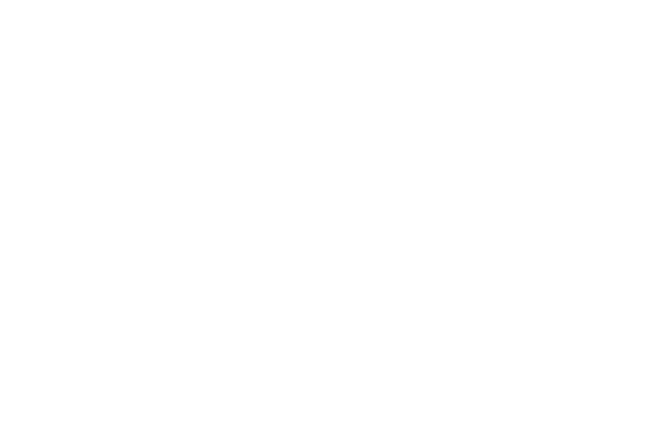
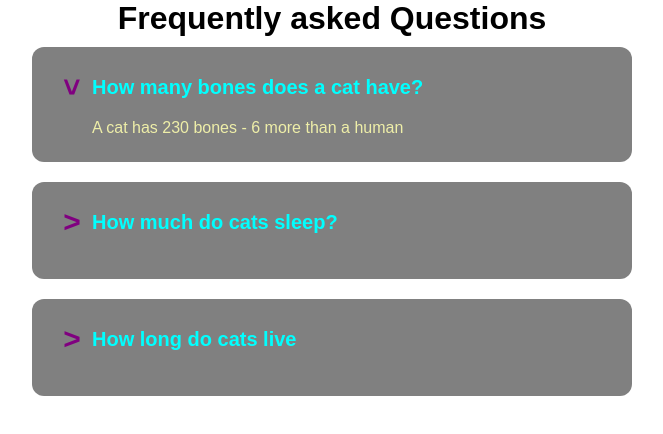
Before and after one commit to Swetasmita/reactproject-part2, a React (Vite) app: page /faqcomponent in a window 1280 px wide. Before the commit this address had no page. Shown: the top 434 px of the page, without its empty margins (308-971 px from the left). Built offline with nearby package versions, Linux system fonts and the light colour scheme.

Commit message:
added React FAQ Component

```diff
--- a/src/App.jsx
+++ b/src/App.jsx
@@ -8,6 +8,7 @@
 import LikeButton from "./components/likeButtons/LikeButton";
 import TicTacToe from "./components/TicTacToe/TicTacToe";
 import CountDown from "./components/countDownTimer/CountDown";
+import FAQComp from "./components/faq-component/FAQComp";
 
 
 function App() {
@@ -22,6 +23,7 @@
         <Route path="/likebuttons"  element={<LikeButton />} />
         <Route path="/tictactoe" element={<TicTacToe />} />
         <Route path="/countdowntimer" element={<CountDown /> } />
+        <Route path="/faqcomponent" element={<FAQComp /> } />
       </Routes>
     </Router>
   );
--- /dev/null
+++ b/src/components/faq-component/FAQComp.jsx
@@ -0,0 +1,34 @@
+import React from "react";
+import "./faq.css";
+import FAQItem from "./FAQItem";
+
+const FAQComp = () => {
+    const faqs = [
+        {
+          question: "How many bones does a cat have?",
+          answer: "A cat has 230 bones - 6 more than a human",
+        },
+        {
+          question: "How much do cats sleep?",
+          answer: "The average cat sleeps 12-16 hours per day",
+        },
+        {
+          question: "How long do cats live",
+          answer: "Outdoor cats live 5 years on average. Indoor\ncats live 15 years on average.",
+        },
+      ]
+  return (
+    <div className="faq-container">
+      <h1>Frequently asked Questions </h1>
+      {
+        faqs.map((faq, index) =>{
+        // return <div>{item.question}</div>
+        //passing objects as props from parent to child component
+        return <FAQItem faq ={faq} index ={index} key={index}/>
+        })
+    }
+    </div>
+  );
+};
+
+export default FAQComp;
--- /dev/null
+++ b/src/components/faq-component/FAQItem.jsx
@@ -0,0 +1,31 @@
+import React, { useEffect, useState } from "react";
+
+const FAQItem = ({ faq, index }) => {
+const [isShow, setIsShow] = useState(false);
+
+//when component renders for the first time
+useEffect(() =>{
+  if(index === 0){
+    setIsShow(true);
+  }
+}, []);
+
+const handleClick = () =>{
+    //If isShow is true, Toggle to false and vice verse
+    setIsShow(!isShow)
+}
+  return (
+    <div className="faq-box">
+      <div className="question" onClick={handleClick}>
+        {/* Add arrow css functionality */}
+        <button className= {isShow ? 'arrow' : '' }>&gt;</button>
+        <div>{faq.question}</div>
+      </div>
+      <div className="answer">
+        {isShow && faq.answer}
+      </div>
+    </div>
+  );
+};
+
+export default FAQItem;
--- /dev/null
+++ b/src/components/faq-component/faq.css
@@ -0,0 +1,44 @@
+.faq-container {
+  display: flex;
+  justify-content: center;
+  align-items: center;
+  flex-direction: column;
+}
+.faq-box {
+  background-color: gray;
+  color:aqua;
+  margin: 10px;
+  padding: 20px;
+  width: 600px;
+  border-radius: 12px;
+}
+.faq-box button{
+    width: 40px;
+    height: 40px;
+    font-size: 30px;
+    font-weight: bold;
+    background-color: gray;
+    outline: none;
+    border:none;
+    color: purple;
+    cursor: pointer;
+}
+.question{
+    display: flex;
+    cursor: pointer;
+    font-size: 20px;
+    font-weight: bold;
+    justify-content: left;
+    align-items: center;
+}
+.answer{
+    display:flex;
+    cursor: pointer;
+    font-size: 16px;
+    margin: 12px 0 5px 40px;
+    color: rgb(238, 238, 168);
+}
+/* Rotate Arrow symbol to 90 degree  */
+.arrow{
+    transform: rotate(90deg);
+}
--- a/src/components/home/Home.jsx
+++ b/src/components/home/Home.jsx
@@ -27,6 +27,9 @@
       <Link to="/countdowntimer">
       <button>Countdown Timer</button>
       </Link>
+      <Link to="/faqcomponent">
+      <button>React FAQ Component</button>
+      </Link>
     </div>
   );
 };
```
